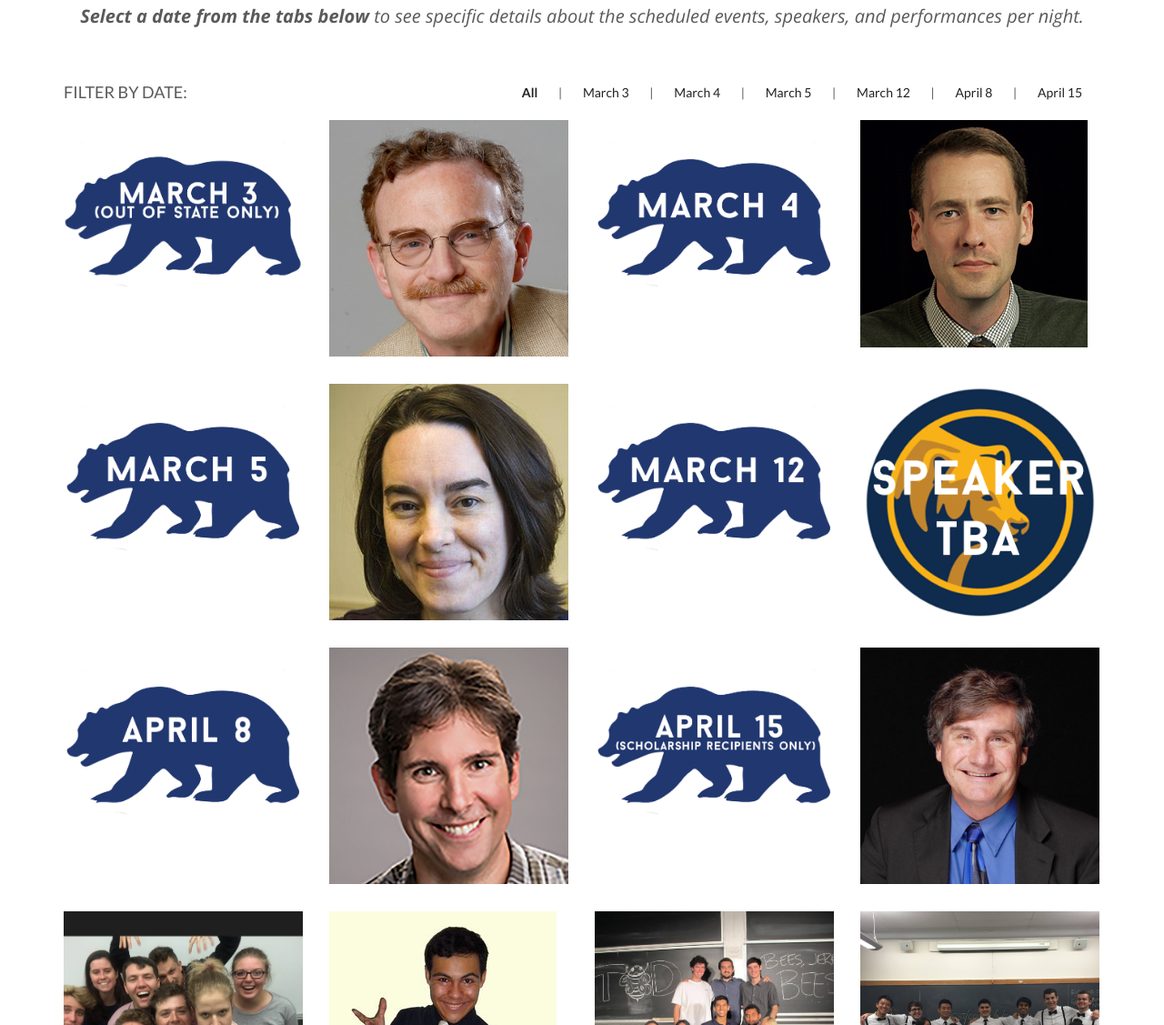
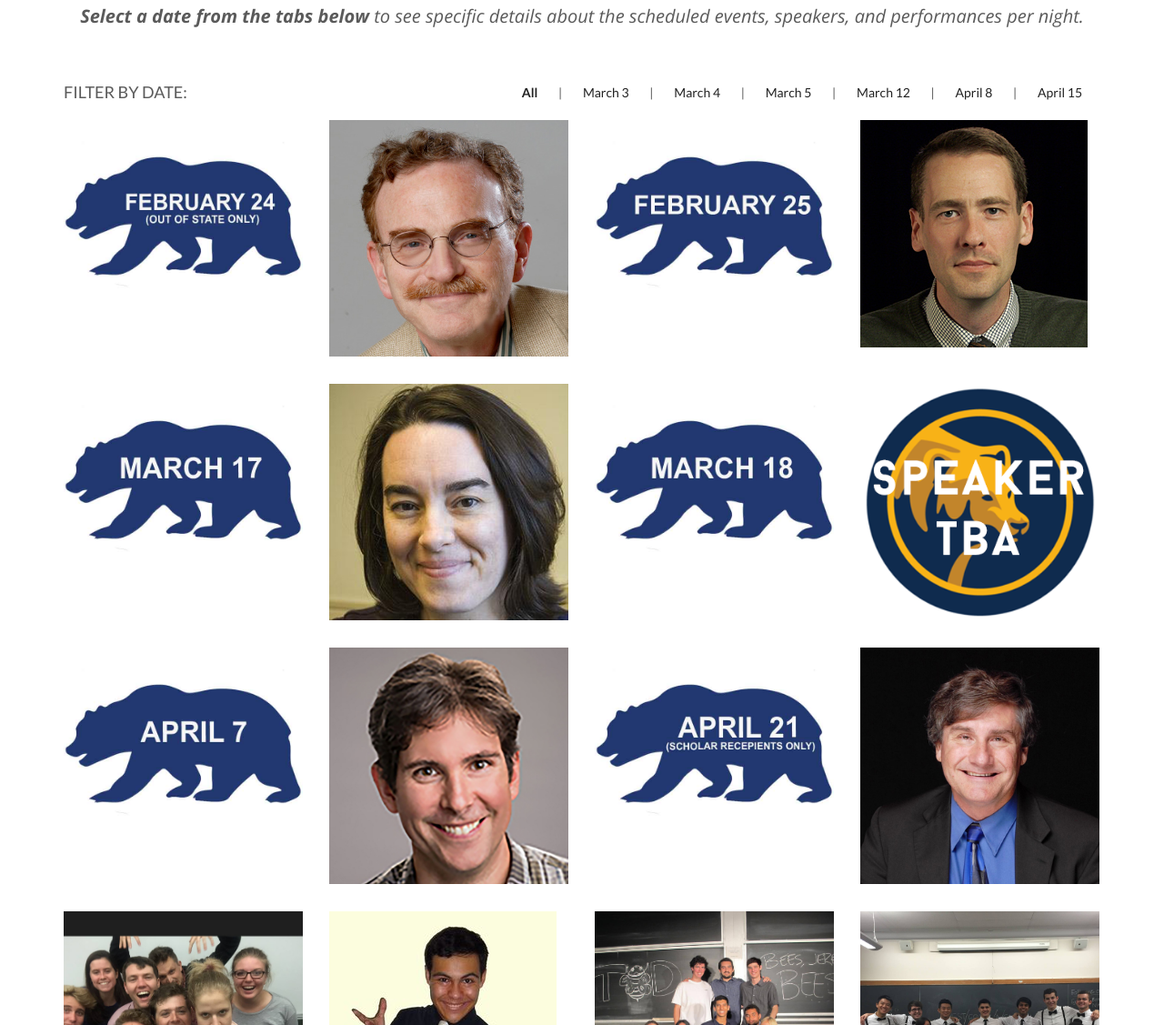
Before and after one commit to GrantMeAWish/ROHP-2017-Website, a plain HTML site: page index.html in a window 1280 px wide. Shown: the part 4300-5427 px from the top of the page at 91% size. Drawn offline with nearby package versions, Linux system fonts and the light colour scheme.

Commit message:
uploaded new bear logos to website

```diff
--- a/index.html
+++ b/index.html
@@ -413,7 +413,7 @@
                                     <div class="clearfix"></div>
                                     <i class="fa fa-plus"></i>
                                 </div></button1>
-                                <img src="img/march3.jpg" class="img-responsive" alt="...">
+                                <img src="img/FEB24.jpg" class="img-responsive" alt="...">
                             </a>
                         </div>
                     </div>
@@ -445,7 +445,7 @@
                                     <div class="clearfix"></div>
                                     <i class="fa fa-plus"></i>
                                 </div></button2>
-                                <img src="img/march4.jpg" class="img-responsive" alt="...">
+                                <img src="img/FEB25.jpg" class="img-responsive" alt="...">
                             </a>
                         </div>
                     </div>
@@ -477,7 +477,7 @@
                                     <div class="clearfix"></div>
                                     <i class="fa fa-plus"></i>
                                 </div></button3>
-                                <img src="img/march5.jpg" class="img-responsive" alt="...">
+                                <img src="img/MARCH17.jpg" class="img-responsive" alt="...">
                             </a>
                         </div>
                     </div>
@@ -509,7 +509,7 @@
                                     <div class="clearfix"></div>
                                     <i class="fa fa-plus"></i>
                                 </div></button4>
-                                <img src="img/march12.jpg" class="img-responsive" alt="...">
+                                <img src="img/MARCH18.jpg" class="img-responsive" alt="...">
                             </a>
                         </div>
                     </div>
@@ -541,7 +541,7 @@
                                     <div class="clearfix"></div>
                                     <i class="fa fa-plus"></i>
                                 </div></button5>
-                                <img src="img/april8.jpg" class="img-responsive" alt="...">
+                                <img src="img/APRIL7.jpg" class="img-responsive" alt="...">
                             </a>
                         </div>
                     </div>
@@ -573,7 +573,7 @@
                                     <div class="clearfix"></div>
                                     <i class="fa fa-plus"></i>
                                 </div></button6>
-                                <img src="img/april15.jpg" class="img-responsive" alt="...">
+                                <img src="img/APRIL21.jpg" class="img-responsive" alt="...">
                             </a>
                         </div>
                     </div>
```
